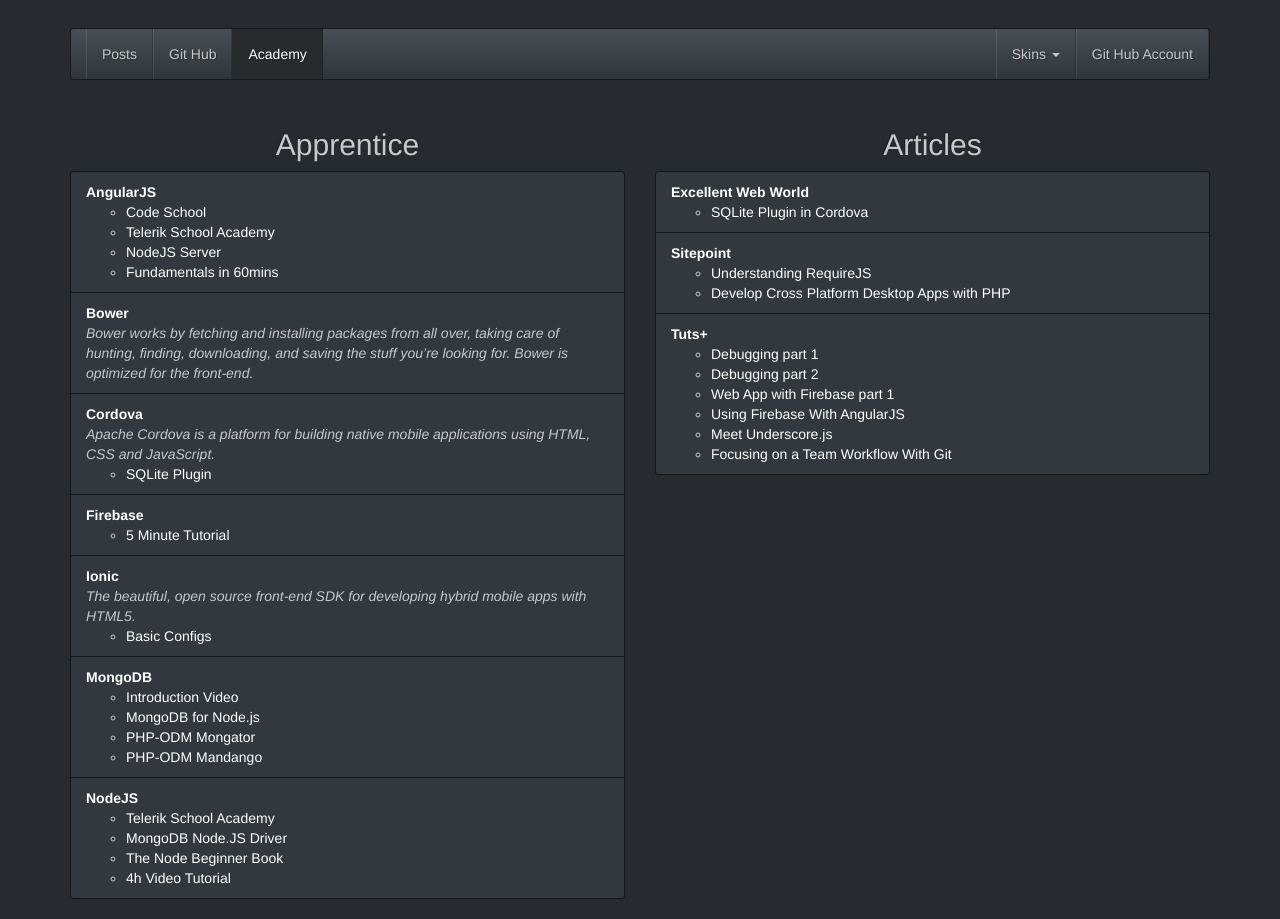
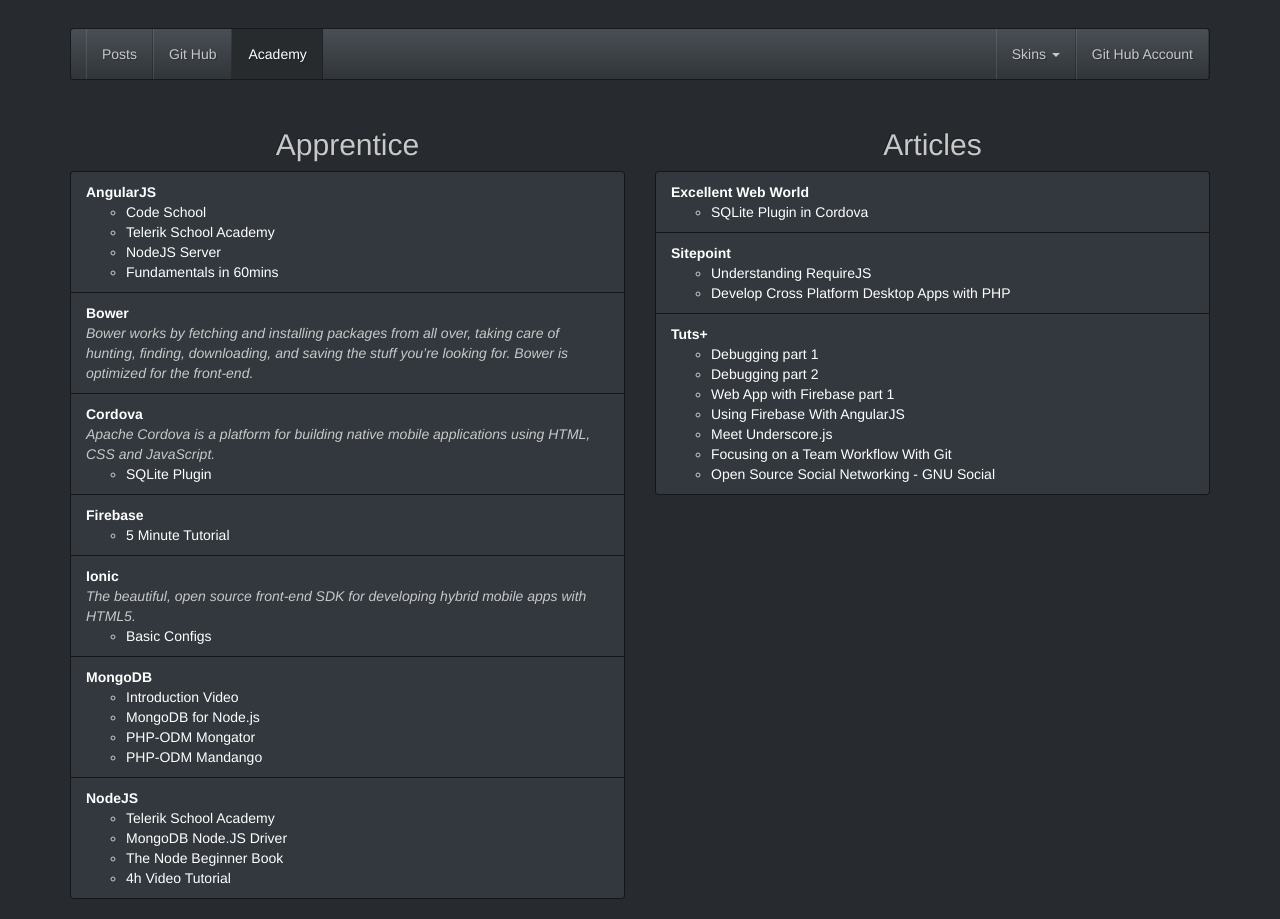
Before and after one commit to donvercety/donvercety.github.io, a Jekyll site: the page built from academy.html, in a window 1280 px wide. Built offline with Jekyll 4.4.1, drawn with Linux system fonts in a browser that asks for light colours; nearby versions of some CDN libraries.

Commit message:
added Open Source Social Networking - GNU Social

```diff
--- a/_data/academy.yml
+++ b/_data/academy.yml
@@ -114,6 +114,9 @@
     - name: "Focusing on a Team Workflow With Git"
       link: http://code.tutsplus.com/tutorials/focusing-on-a-team-workflow-with-git--cms-22514
 
+    - name: "Open Source Social Networking - GNU Social"
+      link: http://code.tutsplus.com/tutorials/revisiting-open-source-social-networking-installing-gnu-social--cms-22456
+
   # - - - - - - - - - -
 
   - name: Sitepoint
```
